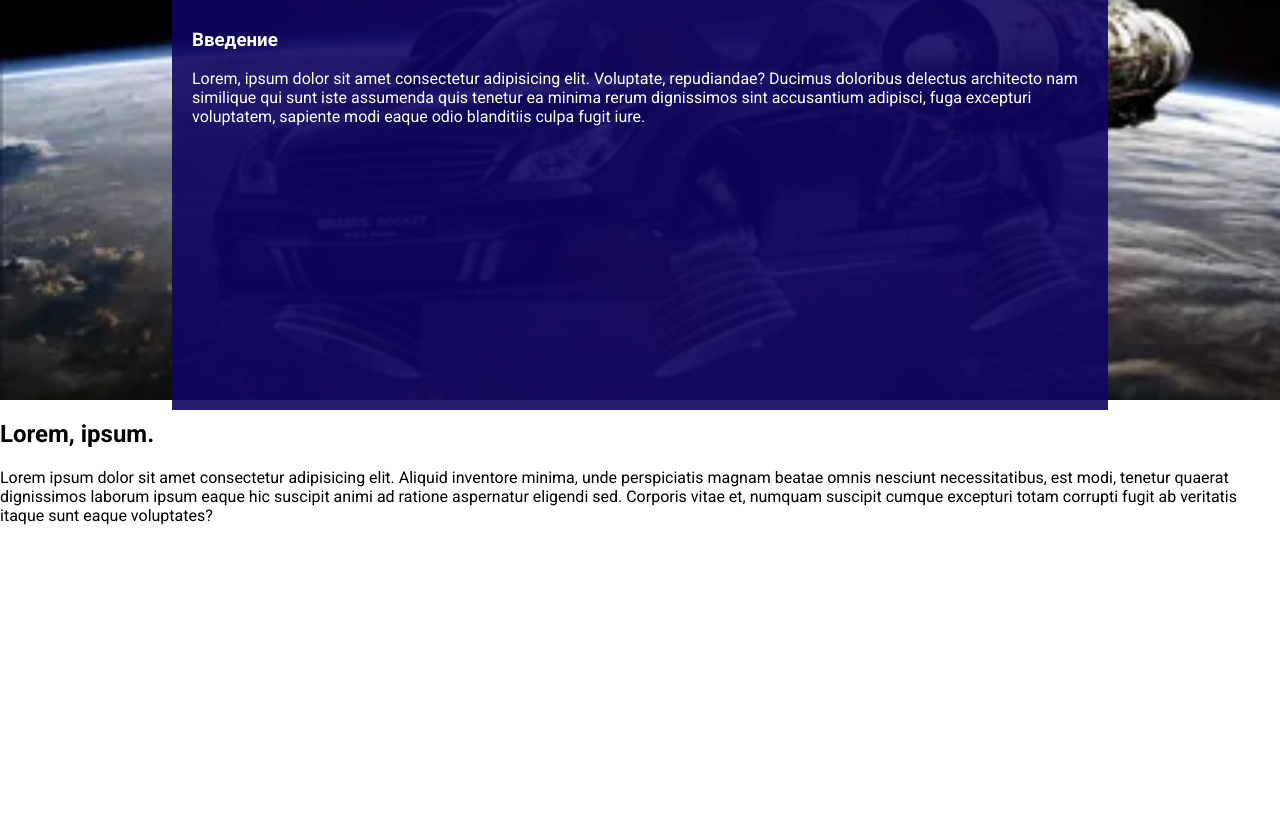
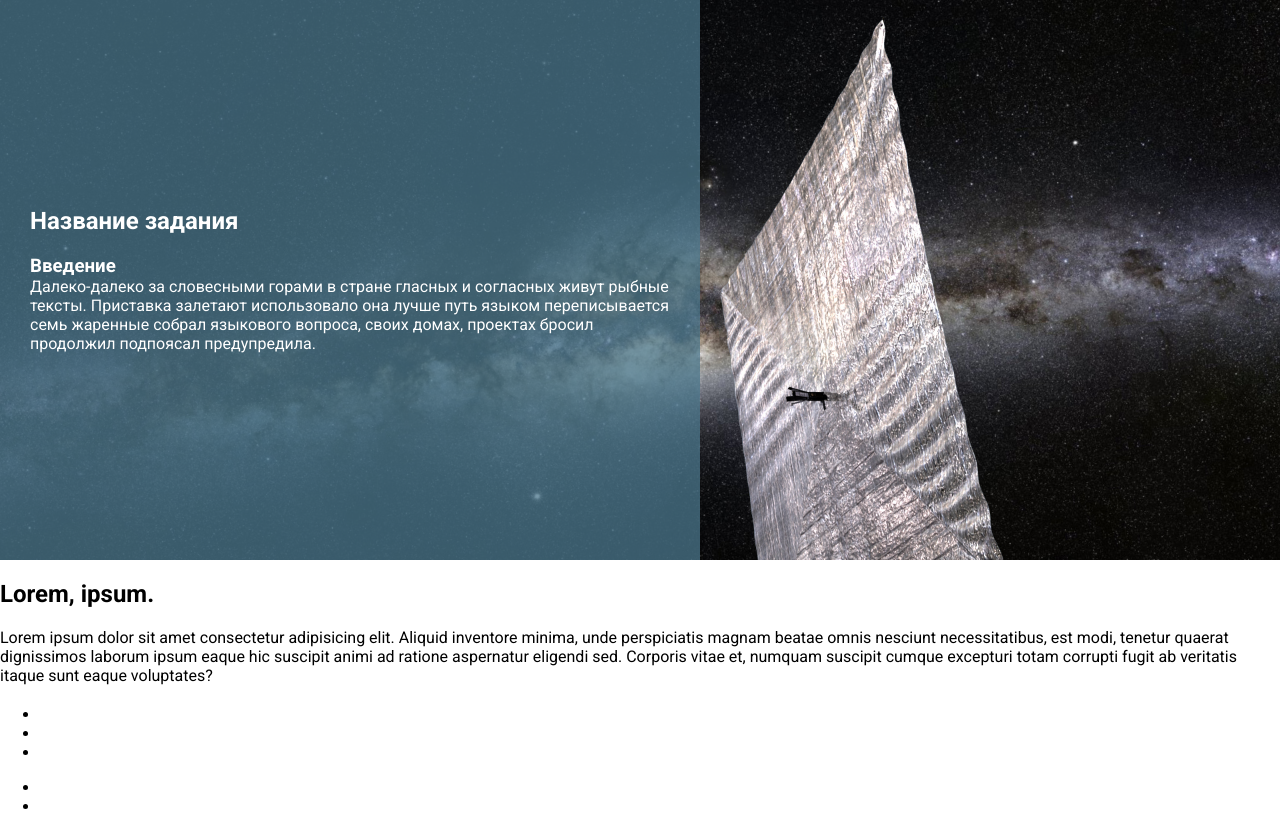
Before and after one commit to bbdk612/IT-Fest__site, a plain HTML site: page index.html in a window 1280 px wide. Before the commit the page ends 800 px from the top, so only its background shows below. Drawn offline with Linux system fonts and the light colour scheme.

Commit message:
.top complete

```diff
--- a/index.html
+++ b/index.html
@@ -9,17 +9,33 @@
 <body>
 	<section class="top">
 		<div class="top__div">
+			<h1 class="top__head top__head1">Название задания</h1>
 			<h3 class="top__head">Введение</h3>
 			<div class="top__paragraph">
-				Lorem, ipsum dolor sit amet consectetur adipisicing elit. Voluptate, repudiandae? Ducimus doloribus delectus architecto nam similique qui sunt iste assumenda quis tenetur ea minima rerum dignissimos sint accusantium adipisci, fuga excepturi voluptatem, sapiente modi eaque odio blanditiis culpa fugit iure.
+				Далеко-далеко за словесными горами в стране гласных и согласных живут рыбные тексты. Приставка залетают использовало она лучше путь языком переписывается семь жаренные собрал языкового вопроса, своих домах, проектах бросил продолжил подпоясал предупредила.
 			</div>
 		</div>
 	</section>
 
 	<section class="quest">
 		<h1>Lorem, ipsum.</h1>
-		<p>Lorem ipsum dolor sit amet consectetur adipisicing elit. Aliquid inventore minima, unde perspiciatis magnam beatae omnis nesciunt necessitatibus, est modi, tenetur quaerat dignissimos laborum ipsum eaque hic suscipit animi ad ratione aspernatur eligendi sed. Corporis vitae et, numquam suscipit cumque excepturi totam corrupti fugit ab veritatis itaque sunt eaque voluptates?</p>
+		<p>
+			Lorem ipsum dolor sit amet consectetur adipisicing elit. Aliquid inventore minima, unde perspiciatis magnam beatae omnis nesciunt necessitatibus, est modi, tenetur quaerat dignissimos laborum ipsum eaque hic suscipit animi ad ratione aspernatur eligendi sed. Corporis vitae et, numquam suscipit cumque excepturi totam corrupti fugit ab veritatis itaque sunt eaque voluptates?
+		</p>
 	</section>
+	<section class="steps">
+		<h1 class="steps__h1">
 
+		</h1>
+		<ul class="steps__list">
+			<li></li>
+			<li></li>
+			<li></li>
+		</ul>
+		<ul class="steps__list">
+			<li></li>
+			<li></li>
+		</ul>
+	</section>
 </body>
 </html>
--- a/style.css
+++ b/style.css
@@ -7,24 +7,44 @@ body {
 }
 
 .top {
-	background-image: url(img/i.webp);
+	background-image: url(img/article_20140709_LightSail1_Space03.jpg);
 	background-repeat: no-repeat;
-/*	filter: blur(8px);
-*/	background-size: cover;
-	background-position: center;
-	height: 50vh;
-	/* padding: 5px; */
+	background-size: cover;
+	color: #fff;
+	height: 100%;
+	min-height: 500px;
+	/* min-height: 100vh; */
+	max-height: 800px;
+	display: flex;
+	/* padding: 15px; */
+	align-items: center;
+	/* justify-content: center; */
 }
 
 .top__div {
+	width: 100%;
+	max-width: 400px;
 	height: 100%;
-	margin: 0 auto;
-	background-color: rgba(16, 5, 97, 0.9);
-	padding: 0 20px;
-	padding-top: 10px;
-	padding-bottom: 0;
-	color: #fff;
-	width: 70vw;
-	/* height: 100%; */
+	/* min-height: calc(100vh - 30px); */
+	min-height: 500px;
+	max-height: 800px;
+	padding: 30px 30px;
+	background-color: rgba(75, 119, 141, 0.75);
+	display: flex;
+	flex-direction: column;
+	justify-content: center;
+}
 
+@media screen and (min-width: 1200px) {
+	.top__div {
+		max-width: 50vw;
+	}
 }
+
+.top__head1 {
+	padding-bottom: 20px;
+}
+
+.top__head {
+	margin: 0;
+}
```
Also changed, not shown: img/article_20140709_LightSail1_Space03.jpg (added).
